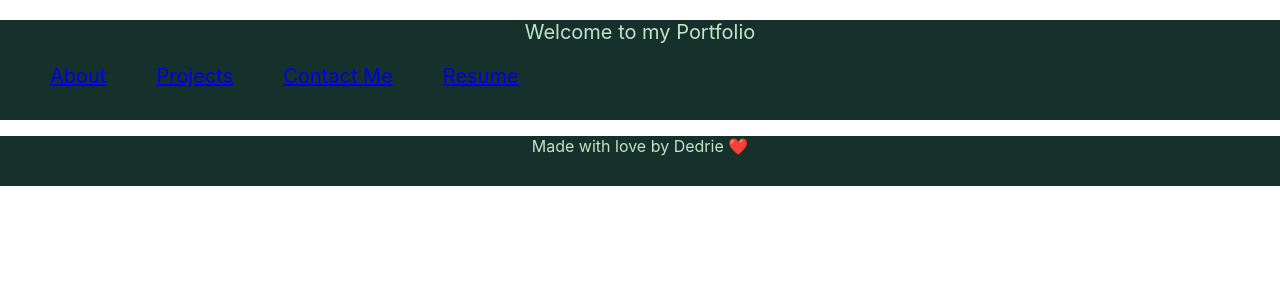
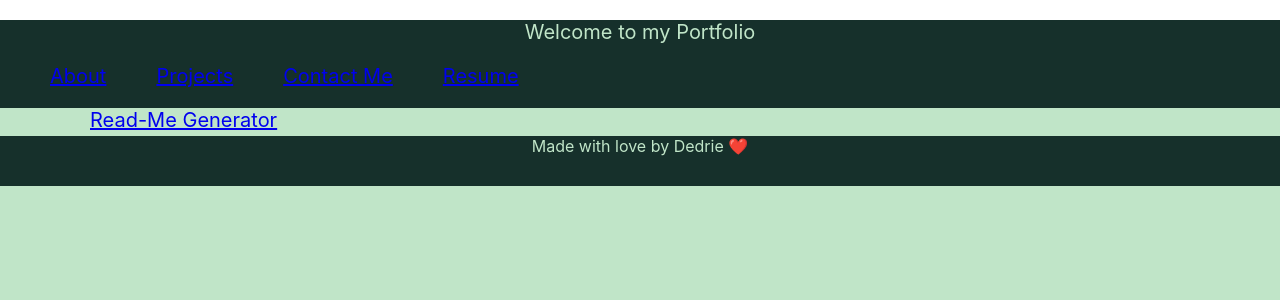
Before and after one commit to Dedriep/React-Portfolio, a React (Create React App) app: page /projects in a window 1280 px wide. Shown: the top 300 px of the page. Built offline with nearby package versions, Linux system fonts and the light colour scheme.

Commit message:
updated nav

```diff
--- a/src/components/About/index.js
+++ b/src/components/About/index.js
@@ -3,7 +3,7 @@ import React from "react";
 function About (){
 
     return (
-        <div id= "about">
+        <div id= "about" className='mainContent'>
             <p>
                 Hi Guys and Gals! My name is Dedrie.
             </p>
--- a/src/components/Contact/index.js
+++ b/src/components/Contact/index.js
@@ -4,7 +4,7 @@ import React from "react";
 function Contact (){
 
     return (
-        <div id="contact">
+        <div id="contact" className='mainContent'>
             <p>Email: Dedrie.Peart@gmail.com</p>
         </div>
     )
--- a/src/components/Header/index.js
+++ b/src/components/Header/index.js
@@ -1,5 +1,6 @@
 import React from 'react'
 import Nav from '../Nav'
+
 
 function Header(){
 
@@ -7,6 +8,10 @@ function Header(){
        <div className='header'>
            <p>Welcome to my Portfolio</p>
            <Nav></Nav>
+            <div>
+
+            </div>
+
        </div>
     )
 
--- a/src/components/Nav/index.js
+++ b/src/components/Nav/index.js
@@ -1,6 +1,6 @@
 import React from "react";
 
-import { Link } from "react-router-dom";
+import { Link, Outlet} from "react-router-dom";
 
 
 
@@ -30,23 +30,26 @@ function Nav (props){
 
        <ul className="navList">
     <li >
-    <Link to='/'>About</Link>
+    <Link to="/">About</Link>
     </li>
 
     <li >
-    <Link to='/projects'>Projects</Link>
+    <Link to="/projects">Projects</Link>
     </li>
 
     <li >
-    <Link to='/contact'>Contact Me</Link>
+    <Link to="/contact">Contact Me</Link>
     </li>
 
 
   <li >
     <Link to='/resume'>Resume</Link>
     </li>
+
 </ul>
        </nav>
+
+       <Outlet />
 
        </>
 
--- a/src/components/Projects/index.js
+++ b/src/components/Projects/index.js
@@ -4,7 +4,7 @@ import React from 'react'
 function Projects(){
 
     return(
-        <div id="projects">
+        <div id="projects" className='mainContent'>
             <ul>
                 <li>
                     <a href= 'https://github.com/Dedriep/read-me-project'> Read-Me Generator
```
